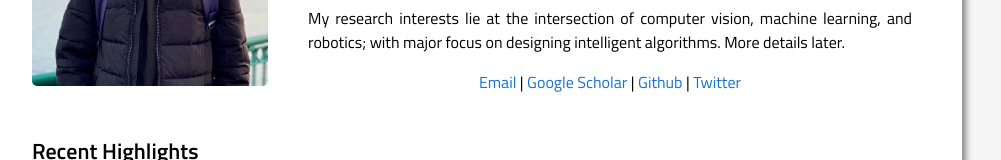
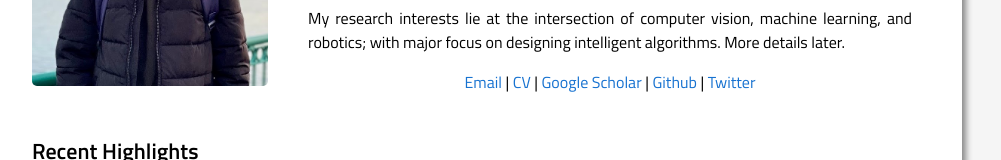
Before and after one commit to ShivamDuggal4/ShivamDuggal4.github.io, a plain HTML site: page index.html in a window 1280 px wide. Shown: the part 295-455 px from the top of the page, without its empty margins (168-1169 px from the left). Drawn offline with Linux system fonts and the light colour scheme; a script that the page names is missing; some icons are missing.

Commit message:
resume upload

```diff
--- a/index.html
+++ b/index.html
@@ -49,27 +49,12 @@
             <pageheading>Shivam Duggal</pageheading>
           </td>
         </tr>
-        <!-- <pageheading> &nbsp;&nbsp;&nbsp;&nbsp;&nbsp; Shivam Duggal &nbsp;&nbsp;&nbsp;&nbsp;&nbsp;</pageheading> -->
 
-        <!-- <p align=center class="info-icons">
-          <a href="mailto:shivamduggal.9507@gmail.com">Email</a> /
-          <a href="https://shivamduggal4.github.io/ShivamDuggal-Resume.pdf">CV</a> /
-          <a href="https://scholar.google.com/citations?hl=en&user=Ij2lgbcAAAAJ">Google Scholar</a> /
-          <a href="https://github.com/ShivamDuggal4">Github</a> /
-          <a href="https://twitter.com/ShivamDuggal4">Twitter</a>
-        </p> -->
       </p>
 
       <tr>
         <td width="30%" valign="top"><a href="images/self_photo_2.jpg"><img src="images/self_photo_2.jpg" width="100%" style="border-radius:5px"></a>
 
-        <!-- <a href="CV_Pathak.pdf">CV</a> |
-        <a href="bio.txt" target="_blank">Bio</a> |
-        <a href="https://scholar.google.com/citations?user=AEsPCAUAAAAJ">Google Scholar</a> <br/>
-        <a href="https://www2.eecs.berkeley.edu/Pubs/TechRpts/2019/EECS-2019-132.pdf" target="_blank">Phd Thesis</a> |
-        <a href="https://github.com/pathak22">Github</a> |
-        <a href="https://twitter.com/pathak2206">Twitter</a> <br/>
-        <p align=center style="margin-top:-8px;" ><a href="https://twitter.com/pathak2206?ref_src=twsrc%5Etfw" class="twitter-follow-button" data-show-count="false">Follow @pathak2206</a><script async src="https://platform.twitter.com/widgets.js" charset="utf-8"></script></p> -->
         </p>
         </td>
 
@@ -86,7 +71,7 @@
           <p align=center>
           <p align=center class="info-icons">
           <a href="mailto:shivamduggal.9507@gmail.com">Email</a> |
-          <!-- <a href="https://shivamduggal4.github.io/ShivamDuggal-Resume.pdf">CV</a> | -->
+          <a href="https://shivamduggal4.github.io/shivam_duggal_resume.pdf">CV</a> |
           <a href="https://scholar.google.com/citations?hl=en&user=Ij2lgbcAAAAJ">Google Scholar</a> |
           <a href="https://github.com/ShivamDuggal4">Github</a> |
           <a href="https://twitter.com/ShivamDuggal4">Twitter</a>
```
Also changed, not shown: 2 other files.
